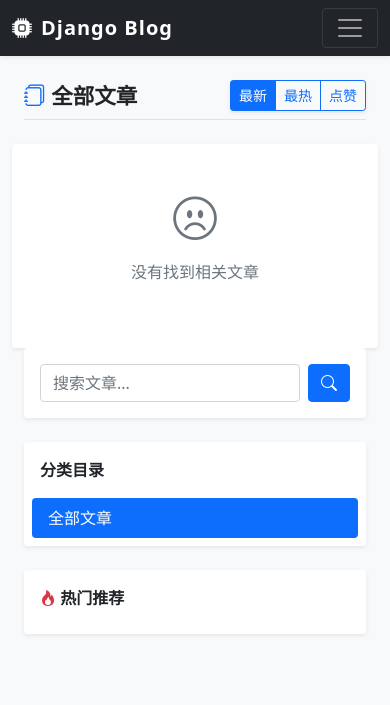
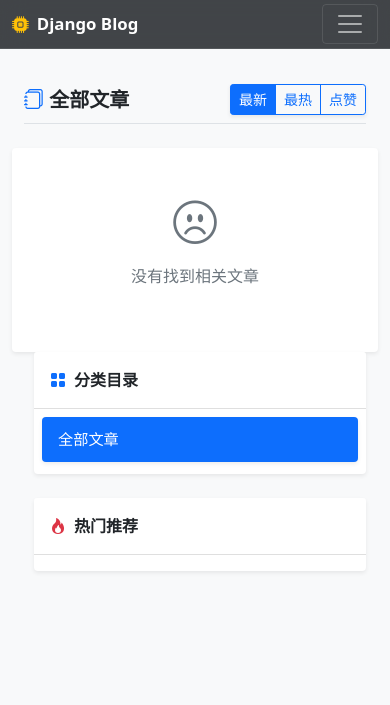
Before and after one commit to TurukawaAkina/MyDjangoBlog, a Django app: page / in a window 390 px wide. Shown: the top 705 px of the page. Run offline with Django 5.2, Linux system fonts and the light colour scheme; data that the repository does not hold is empty.

Commit message:
优化了视觉效果

```diff
--- a/templates/base.html
+++ b/templates/base.html
@@ -7,16 +7,73 @@
     <link href="https://cdn.jsdelivr.net/npm/bootstrap@5.1.3/dist/css/bootstrap.min.css" rel="stylesheet">
     <link rel="stylesheet" href="https://cdn.jsdelivr.net/npm/bootstrap-icons@1.10.0/font/bootstrap-icons.css">
     <style>
-        /* 稍微美化一下导航栏 */
-        .navbar-brand { font-weight: bold; letter-spacing: 1px; }
-        .nav-link:hover { color: #ffc107 !important; transition: 0.3s; }
+        /* 1. 核心修改：窄版导航栏 + 磨砂玻璃效果 */
+        .navbar {
+            padding-top: 0.25rem !important;   /* 极致压缩上下边距 */
+            padding-bottom: 0.25rem !important;
+            background-color: rgba(33, 37, 41, 0.85) !important;
+            backdrop-filter: blur(12px);
+            -webkit-backdrop-filter: blur(12px);
+            transition: all 0.3s ease;
+            border-bottom: 1px solid rgba(255, 255, 255, 0.1);
+        }
+
+        /* 2. 页面占位修正 */
+        body {
+            padding-top: 60px;
+            background-color: #f8f9fa;
+        }
+
+        /* 3. 导航栏元素微调 */
+        .navbar-brand {
+            font-weight: bold;
+            font-size: 1.05rem; /* 稍微缩小 Logo */
+        }
+
+        .nav-link {
+            font-size: 0.88rem;
+            transition: 0.3s;
+        }
+
+        /* 4. 搜索框极致窄化修改 */
+        .navbar .form-control {
+            height: 40px;              /* 强制限制高度 */
+            font-size: 0.9rem;         /* 缩小字体 */
+            padding: 0 0.8rem;        /* 压缩上下内边距 */
+            background-color: rgba(255, 255, 255, 0.1);
+            border: 1px solid rgba(255, 255, 255, 0.2);
+            color: #fff;
+            border-radius: 20px 0 0 20px; /* 圆角处理 */
+        }
+
+        .navbar .search-btn {
+            height: 40px;
+            padding: 0 0.8rem;
+            font-size: 0.8rem;
+            line-height: 1;
+            border-radius: 0 20px 20px 0;
+            display: flex;
+            align-items: center;
+        }
+
+        .navbar .form-control:focus {
+            background-color: rgba(255, 255, 255, 0.2);
+            box-shadow: none;
+            border-color: #ffc107;
+        }
+
+        /* 5. 滚动后的阴影 */
+        .navbar.scrolled {
+            box-shadow: 0 4px 15px rgba(0, 0, 0, 0.3);
+            background-color: rgba(33, 37, 41, 0.95) !important;
+        }
     </style>
 </head>
 <body>
-    <nav class="navbar navbar-expand-lg navbar-dark bg-dark mb-4 shadow-sm">
+    <nav class="navbar navbar-expand-lg navbar-dark fixed-top">
         <div class="container">
             <a class="navbar-brand" href="{% url 'blog:post_list' %}">
-                <i class="bi bi-cpu-fill me-2"></i>Django Blog
+                <i class="bi bi-cpu-fill me-2 text-warning"></i>Django Blog
             </a>
             <button class="navbar-toggler" type="button" data-bs-toggle="collapse" data-bs-target="#navbarText">
                 <span class="navbar-toggler-icon"></span>
@@ -29,31 +86,35 @@
                 </ul>
 
                 <form class="d-flex me-3" action="{% url 'blog:post_list' %}" method="get">
-                    <input class="form-control me-2" type="search" placeholder="搜索文章..." name="search" value="{{ search_query|default:'' }}">
-                    <button class="btn btn-outline-light" type="submit">搜索</button>
+                    <div class="input-group">
+                        <input class="form-control" type="search" placeholder="搜索..." name="search" value="{{ search_query|default:'' }}">
+                        <button class="btn btn-outline-warning search-btn" type="submit">
+                            <i class="bi bi-search"></i>
+                        </button>
+                    </div>
                 </form>
 
                 <ul class="navbar-nav align-items-center">
                     {% if user.is_authenticated %}
                         <li class="nav-item">
-                            <a class="nav-link" href="{% url 'blog:post_create' %}">
+                            <a class="nav-link py-1" href="{% url 'blog:post_create' %}">
                                 <i class="bi bi-pencil-square me-1"></i>写文章
                             </a>
                         </li>
                         <li class="nav-item">
-                            <a class="nav-link" href="{% url 'profile' %}">
+                            <a class="nav-link py-1" href="{% url 'profile' %}">
                                 <i class="bi bi-person-circle me-1"></i>个人中心 ({{ user.nickname|default:user.username }})
                             </a>
                         </li>
                         <li class="nav-item ms-lg-2">
                             <form action="{% url 'logout' %}" method="post" class="m-0">
                                 {% csrf_token %}
-                                <button type="submit" class="btn btn-link nav-link border-0" style="vertical-align: baseline;">退出</button>
+                                <button type="submit" class="btn btn-link nav-link border-0 py-1" style="vertical-align: baseline; font-size: 0.88rem;">退出</button>
                             </form>
                         </li>
                     {% else %}
                         <li class="nav-item"><a class="nav-link" href="{% url 'login' %}">登录</a></li>
-                        <li class="nav-item"><a class="nav-link" href="{% url 'register' %}">注册</a></li>
+                        <li class="nav-item"><a class="nav-link text-warning" href="{% url 'register' %}">注册</a></li>
                     {% endif %}
                 </ul>
             </div>
@@ -65,5 +126,16 @@
     </div>
 
     <script src="https://cdn.jsdelivr.net/npm/bootstrap@5.1.3/dist/js/bootstrap.bundle.min.js"></script>
+
+    <script>
+        window.addEventListener('scroll', function() {
+            const navbar = document.querySelector('.navbar');
+            if (window.scrollY > 20) {
+                navbar.classList.add('scrolled');
+            } else {
+                navbar.classList.remove('scrolled');
+            }
+        });
+    </script>
 </body>
 </html>
--- a/templates/blog/post_list.html
+++ b/templates/blog/post_list.html
@@ -3,11 +3,42 @@
 {% block content %}
 <link rel="stylesheet" href="https://cdn.jsdelivr.net/npm/bootstrap-icons@1.10.0/font/bootstrap-icons.css">
 
+<style>
+    body { background-color: #f8f9fa; }
+    .transition-all { transition: all 0.3s ease; }
+    .hover-shadow:hover { transform: translateY(-5px); box-shadow: 0 10px 20px rgba(0,0,0,0.08) !important; }
+
+    /* 分页样式统一 */
+    .page-link { border: none; color: #6c757d; margin: 0 3px; border-radius: 8px !important; font-size: 0.9rem; }
+    .page-item.active .page-link { background-color: #0d6efd; color: white; }
+
+    /* 侧边栏样式同步详情页 */
+    .sidebar-wrapper {
+        padding-left: 10px;
+    }
+    .sidebar-card .card-header {
+        font-size: 1rem;
+        padding: 0.75rem 1rem;
+    }
+    .sidebar-card .list-group-item {
+        padding: 0.7rem 1rem;
+        font-size: 0.95rem;
+        border: none !important;
+    }
+    .sidebar-card .list-group-item:hover {
+        background-color: #f8f9ff !important;
+        color: #0d6efd !important;
+    }
+    .sidebar-card .badge {
+        font-size: 0.75rem;
+    }
+</style>
+
 <div class="container mt-4">
     <div class="row">
-        <div class="col-md-8">
+        <div class="col-md-9">
             <div class="d-flex justify-content-between align-items-center mb-4 pb-2 border-bottom">
-                <h4 class="fw-bold mb-0">
+                <h5 class="fw-bold mb-0">
                     {% if search_query %}
                         <i class="bi bi-search text-primary"></i> 搜索: "{{ search_query }}"
                     {% elif current_category %}
@@ -15,7 +46,7 @@
                     {% else %}
                         <i class="bi bi-journals text-primary"></i> 全部文章
                     {% endif %}
-                </h4>
+                </h5>
 
                 <div class="btn-group shadow-sm" role="group">
                     {% with cat_id=request.GET.category q_val=request.GET.search %}
@@ -38,33 +69,34 @@
             <div class="row">
                 {% for post in posts %}
                 <div class="col-md-6 mb-4">
-                    <div class="card h-100 border-0 shadow-sm hover-shadow transition-all bg-white">
+                    <div class="card h-100 border-0 shadow-sm hover-shadow transition-all bg-white rounded-3 overflow-hidden">
                         {% if post.banner %}
-                        <a href="{% url 'blog:post_detail' post.pk %}" class="overflow-hidden rounded-top">
-                            <img src="{{ post.banner.url }}" class="card-img-top" style="height: 180px; object-fit: cover;">
+                        <a href="{% url 'blog:post_detail' post.pk %}" class="d-block overflow-hidden">
+                            <img src="{{ post.banner.url }}" class="card-img-top" style="height: 180px; object-fit: cover; transition: transform 0.5s ease;">
                         </a>
                         {% else %}
-                        <div class="bg-light text-center py-5 rounded-top" style="height: 180px;">
+                        <div class="bg-light text-center py-5" style="height: 180px;">
                             <i class="bi bi-image text-muted display-4"></i>
                         </div>
                         {% endif %}
 
-                        <div class="card-body d-flex flex-column">
+                        <div class="card-body d-flex flex-column p-3">
                             <div class="mb-2">
-                                <span class="badge bg-light text-primary border border-primary-subtle">{{ post.category.name }}</span>
+                                <span class="badge bg-light text-primary border border-primary-subtle" style="font-size: 0.7rem;">{{ post.category.name }}</span>
                             </div>
-                            <h5 class="card-title fw-bold">
+                            <h5 class="card-title fw-bold mb-2">
                                 <a href="{% url 'blog:post_detail' post.pk %}" class="text-decoration-none text-dark stretched-link">
                                     {{ post.title|truncatechars:25 }}
                                 </a>
                             </h5>
-                            <p class="card-text text-muted small flex-grow-1">
-                                {{ post.content|striptags|truncatechars:50 }}
+                            <p class="card-text text-muted small flex-grow-1" style="line-height: 1.5;">
+                                {{ post.content|striptags|truncatechars:60 }}
                             </p>
-                            <hr class="my-2">
+                            <hr class="my-2 opacity-50">
                             <div class="d-flex align-items-center justify-content-between text-muted" style="font-size: 0.75rem;">
                                 <div>
-                                    <span><i class="bi bi-person"></i> {{ post.author.nickname|default:post.author.username }}</span>
+                                    <span><i class="bi bi-person me-1"></i>{{ post.author.nickname|default:post.author.username }}</span>
+                                    <span class="badge bg-warning text-dark ms-1" style="font-size: 0.6rem;">Lv.{{ post.author.level }}</span>
                                 </div>
                                 <div>
                                     <span class="me-2"><i class="bi bi-eye"></i> {{ post.views }}</span>
@@ -91,19 +123,15 @@
                             <i class="bi bi-chevron-left"></i>
                         </a>
                     </li>
-                    {% else %}
-                    <li class="page-item disabled"><span class="page-link shadow-sm"><i class="bi bi-chevron-left"></i></span></li>
                     {% endif %}
 
                     {% for i in posts.paginator.page_range %}
                         {% if posts.number == i %}
                         <li class="page-item active"><span class="page-link shadow-sm">{{ i }}</span></li>
-                        {% else %}
-                            {% if i > posts.number|add:'-3' and i < posts.number|add:'3' %}
+                        {% elif i > posts.number|add:'-3' and i < posts.number|add:'3' %}
                         <li class="page-item">
                             <a class="page-link shadow-sm" href="?page={{ i }}{% if request.GET.sort %}&sort={{ request.GET.sort }}{% endif %}{% if request.GET.category %}&category={{ request.GET.category }}{% endif %}{% if request.GET.search %}&search={{ request.GET.search }}{% endif %}">{{ i }}</a>
                         </li>
-                            {% endif %}
                         {% endif %}
                     {% endfor %}
 
@@ -113,30 +141,22 @@
                             <i class="bi bi-chevron-right"></i>
                         </a>
                     </li>
-                    {% else %}
-                    <li class="page-item disabled"><span class="page-link shadow-sm"><i class="bi bi-chevron-right"></i></span></li>
                     {% endif %}
                 </ul>
             </nav>
             {% endif %}
         </div>
 
-        <div class="col-md-4">
-            <div class="card shadow-sm border-0 mb-4">
-                <div class="card-body">
-                    <form action="{% url 'blog:post_list' %}" method="get" class="d-flex gap-2">
-                        <input type="text" name="search" class="form-control" placeholder="搜索文章..." value="{{ search_query|default:'' }}">
-                        <button type="submit" class="btn btn-primary"><i class="bi bi-search"></i></button>
-                    </form>
-                </div>
-            </div>
-
-            <div class="card shadow-sm border-0 mb-4">
-                <div class="card-header bg-white fw-bold border-bottom-0 pt-3">分类目录</div>
+        <div class="col-md-3">
+            <div class="sidebar-wrapper">
+                <div class="card sidebar-card shadow-sm border-0 mb-4 bg-white">
+                    <div class="card-header bg-white fw-bold py-3"><i class="bi bi-grid-fill me-2 text-primary"></i>分类目录</div>
                     <div class="list-group list-group-flush p-2">
-                    <a href="{% url 'blog:post_list' %}" class="list-group-item list-group-item-action border-0 rounded {% if not request.GET.category %}bg-primary text-white{% endif %}">全部文章</a>
+                        <a href="{% url 'blog:post_list' %}" class="list-group-item list-group-item-action border-0 rounded mb-1 {% if not request.GET.category %}bg-primary text-white shadow-sm{% endif %}">
+                            全部文章
+                        </a>
                         {% for cat in categories %}
-                    <a href="?category={{ cat.id }}" class="list-group-item list-group-item-action border-0 rounded {% if request.GET.category == cat.id|stringformat:'i' %}bg-primary text-white{% endif %}">
+                        <a href="?category={{ cat.id }}" class="list-group-item list-group-item-action border-0 rounded mb-1 {% if request.GET.category == cat.id|stringformat:'i' %}bg-primary text-white shadow-sm{% endif %}">
                             {{ cat.name }}
                             <span class="badge {% if request.GET.category == cat.id|stringformat:'i' %}bg-white text-primary{% else %}bg-light text-dark{% endif %} float-end">{{ cat.post_set.count }}</span>
                         </a>
@@ -144,31 +164,24 @@
                     </div>
                 </div>
 
-            <div class="card shadow-sm border-0 mb-4">
-                <div class="card-header bg-white fw-bold border-bottom-0 pt-3"><i class="bi bi-fire text-danger"></i> 热门推荐</div>
-                <ul class="list-group list-group-flush p-2">
+                <div class="card sidebar-card shadow-sm border-0 mb-4 bg-white">
+                    <div class="card-header bg-white fw-bold py-3"><i class="bi bi-fire me-2 text-danger"></i>热门推荐</div>
+                    <div class="list-group list-group-flush p-2">
                         {% for hot in hot_posts %}
-                    <li class="list-group-item border-0 px-2 py-2">
+                        <a href="{% url 'blog:post_detail' hot.pk %}" class="list-group-item list-group-item-action border-0 rounded mb-1 px-2">
                             <div class="d-flex align-items-start">
                                 <span class="badge bg-light text-primary me-2">{{ forloop.counter }}</span>
                                 <div class="overflow-hidden">
-                                <a href="{% url 'blog:post_detail' hot.pk %}" class="text-decoration-none text-dark small fw-bold d-block text-truncate">{{ hot.title }}</a>
-                                <small class="text-muted" style="font-size: 0.7rem;">{{ hot.views }} 阅读 · {{ hot.total_likes }} 点赞</small>
+                                    <div class="text-dark small fw-bold text-truncate">{{ hot.title }}</div>
+                                    <small class="text-muted" style="font-size: 0.65rem;">{{ hot.views }} 阅读 · {{ hot.total_likes }} 赞</small>
                                 </div>
                             </div>
-                    </li>
+                        </a>
                         {% endfor %}
-                </ul>
                     </div>
                 </div>
             </div>
         </div>
-
-<style>
-    body { background-color: #f8f9fa; }
-    .transition-all { transition: all 0.3s ease; }
-    .hover-shadow:hover { transform: translateY(-5px); box-shadow: 0 10px 20px rgba(0,0,0,0.08) !important; }
-    .page-link { border: none; color: #6c757d; margin: 0 3px; border-radius: 8px !important; }
-    .page-item.active .page-link { background-color: #0d6efd; color: white; }
-</style>
+    </div>
+</div>
 {% endblock %}
```
Also changed, not shown: templates/blog/post_detail.html (+53 -40 lines). Lines whose indentation alone changed are shown as unchanged.
